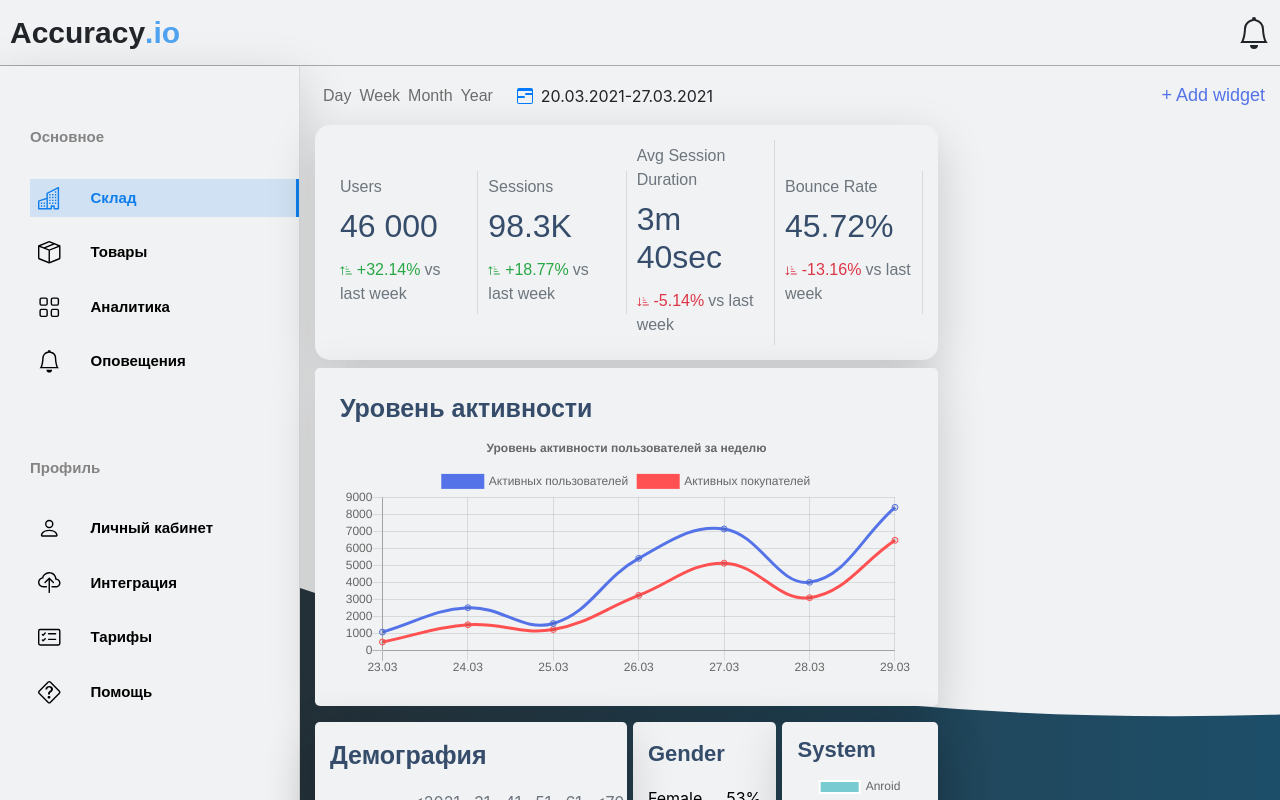
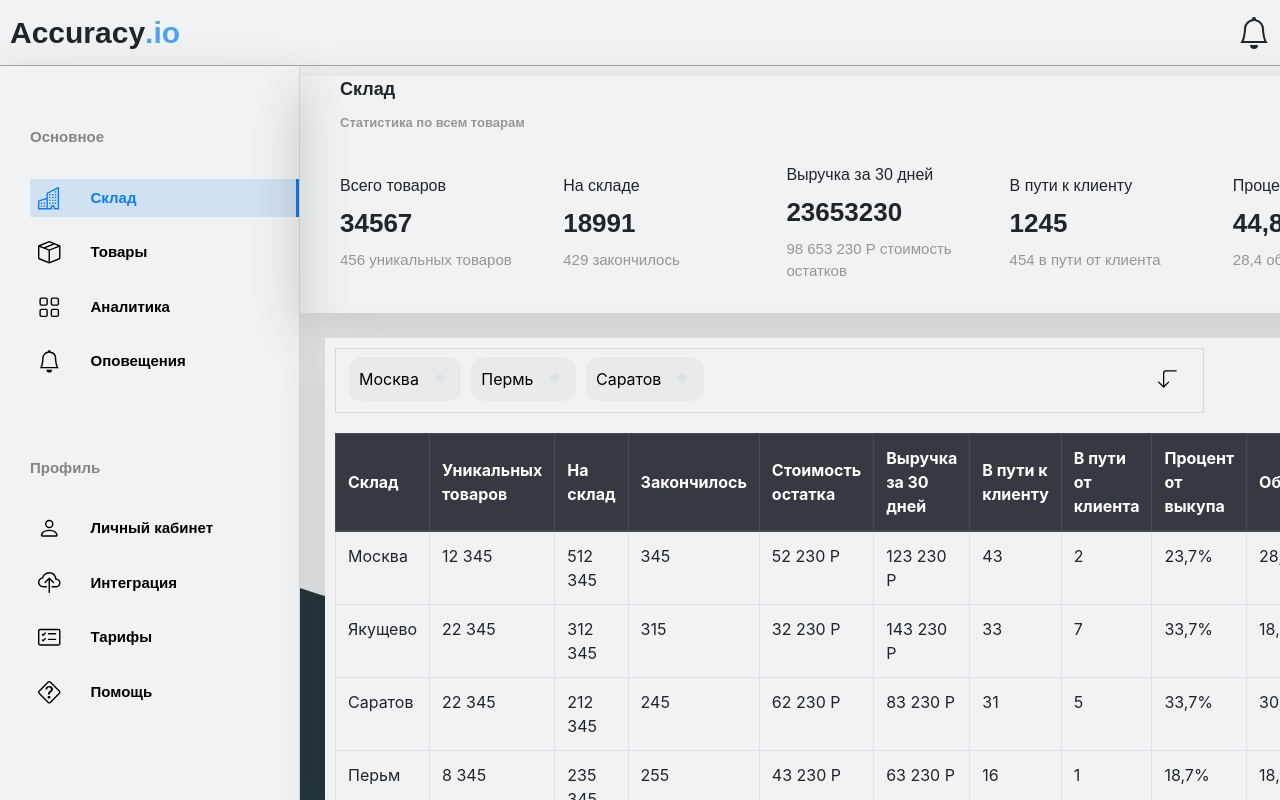
Before and after one commit to Ripasco/accuracy-dashboard, a Vue app: page /#/ in a window 1280 px wide. Both pictures are taken after a click on the element "Склад". Built offline with nearby package versions, Linux system fonts and the light colour scheme.

Commit message:
feat: added navigation

```diff
--- a/package.json
+++ b/package.json
@@ -5,7 +5,8 @@
   "scripts": {
     "serve": "vue-cli-service serve",
     "build": "vue-cli-service build",
-    "lint": "vue-cli-service lint"
+    "lint": "vue-cli-service lint",
+    "push": "git push https://github.com/ipasco/accuracy-dashboard.git main"
   },
   "dependencies": {
     "bootstrap-vue": "^2.21.2",
--- a/src/components/content/navigation/navigation-menu.vue
+++ b/src/components/content/navigation/navigation-menu.vue
@@ -79,6 +79,16 @@ export default {
     },
     methods:{
         selectMenu(item){
+            if(item.title == "Склад"){
+                this.$root.$emit('change','storage');
+            }else if(item.title == "Товары"){
+                this.$root.$emit('change','products');
+            }else if(item.title == "Аналитика"){
+                this.$root.$emit('change','analisys');
+            }else{
+                console.error("Some runs wrong");
+            }
+
             for (let i = 0; i < this.profileChild.length; i++) {
                 if(this.profileChild[i] == item && this.profileChild[i].class != "select"){
                     this.profileChild[i].class = "select";
--- a/src/components/content/navigation/navigation.vue
+++ b/src/components/content/navigation/navigation.vue
@@ -16,6 +16,11 @@ export default {
     },
     components:{
         NavMenu
+    },
+    mounted(){
+        // this.$root.$on("change",el => {
+        //     console.log(el);
+        // })
     }
 }
 </script>
--- a/src/components/modules/charts/daily-active.vue
+++ b/src/components/modules/charts/daily-active.vue
@@ -61,6 +61,7 @@ export default {
 }
 </script>
 <style lang="scss" scoped>
+
 @import "../../../assets/sass/mixins.scss";
 
     .dailyActive{
--- a/src/views/Home.vue
+++ b/src/views/Home.vue
@@ -4,15 +4,15 @@
     <div class="main">
       <nav-bar/>
       <div class="content">
-        <div class="storage" v-show="false">
+        <div class="storage" v-show="contents[0].visible">
           <storage-header />
           <storage-content />
         </div>
-        <div class="products" v-show="false">
+        <div class="products" v-show="contents[1].visible">
           <products-header/>
           <products-view/>
         </div>
-        <div class="analisys">
+        <div class="analisys" v-if="contents[2].visible">
           <Analisys/>
         </div>
       </div>
@@ -40,7 +40,40 @@ export default {
     ProductsHeader,
     ProductsView,
     Analisys
-  }
+  },
+  data:()=>{
+    return{
+      contents:[
+        {
+          title:'storage',
+          visible:false,
+        },
+        {
+          title:'products',
+          visible:false,
+        },
+        {
+          title:'analisys',
+          visible:true,
+        },
+      ]
+    }
+  },
+  mounted(){
+    this.$root.$on('change', data => {
+
+      for (let i = 0; i < this.contents.length; i++) {
+
+        if(this.contents[i].visible == false && this.contents[i].title == data){
+          this.contents[i].visible = true;
+          console.log(data);
+          console.log(this.contents[i].title);
+        }else{
+          this.contents[i].visible = false;
+        }
+      }
+    });
+  },
 }
 </script>
 <style lang="scss" scoped>
```
